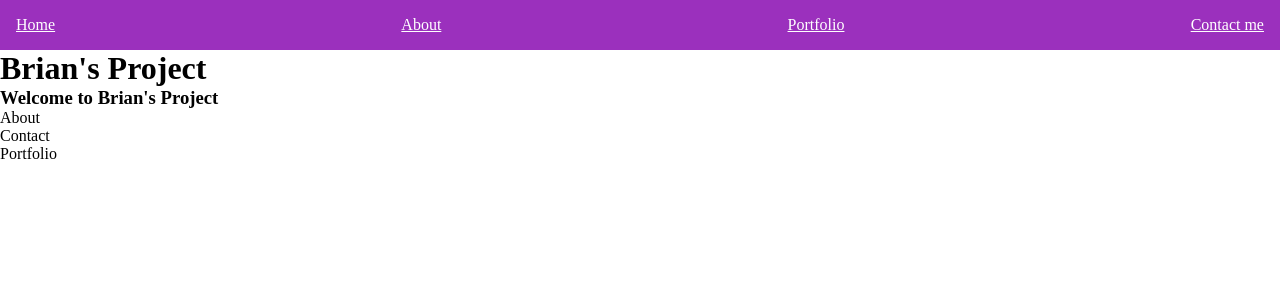
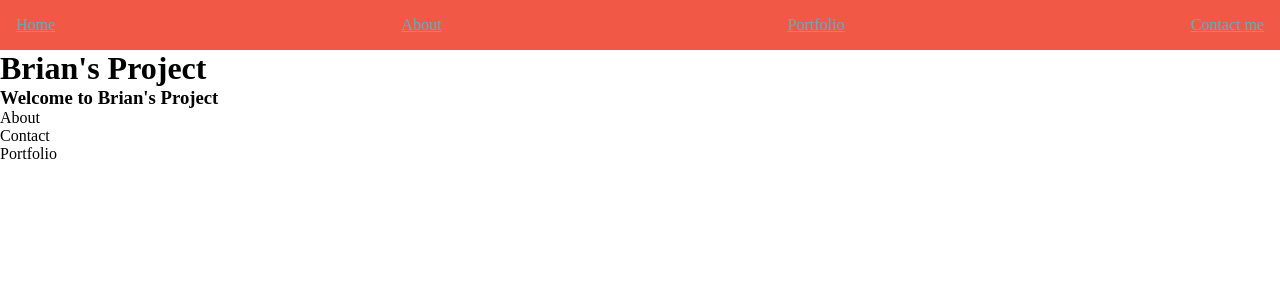
Before and after one commit to bibimbop123/Brian-s-Personal-Project, a React (Vite) app: page / in a window 1280 px wide. Shown: the top 300 px of the page. Built offline with nearby package versions, Linux system fonts and the light colour scheme; the HTML template or start-up script is replaced by a standard one.

Commit message:
found color scheme for navbar

```diff
--- a/src/App.css
+++ b/src/App.css
@@ -10,7 +10,7 @@
   flex-direction: row;
   justify-content: space-between;
   align-items: center;
-  background-color: #9B30BD;
-  color: white;
+  background-color: #F15946;
+  color: #53B3CB;
   padding: .5rem
 }
```
